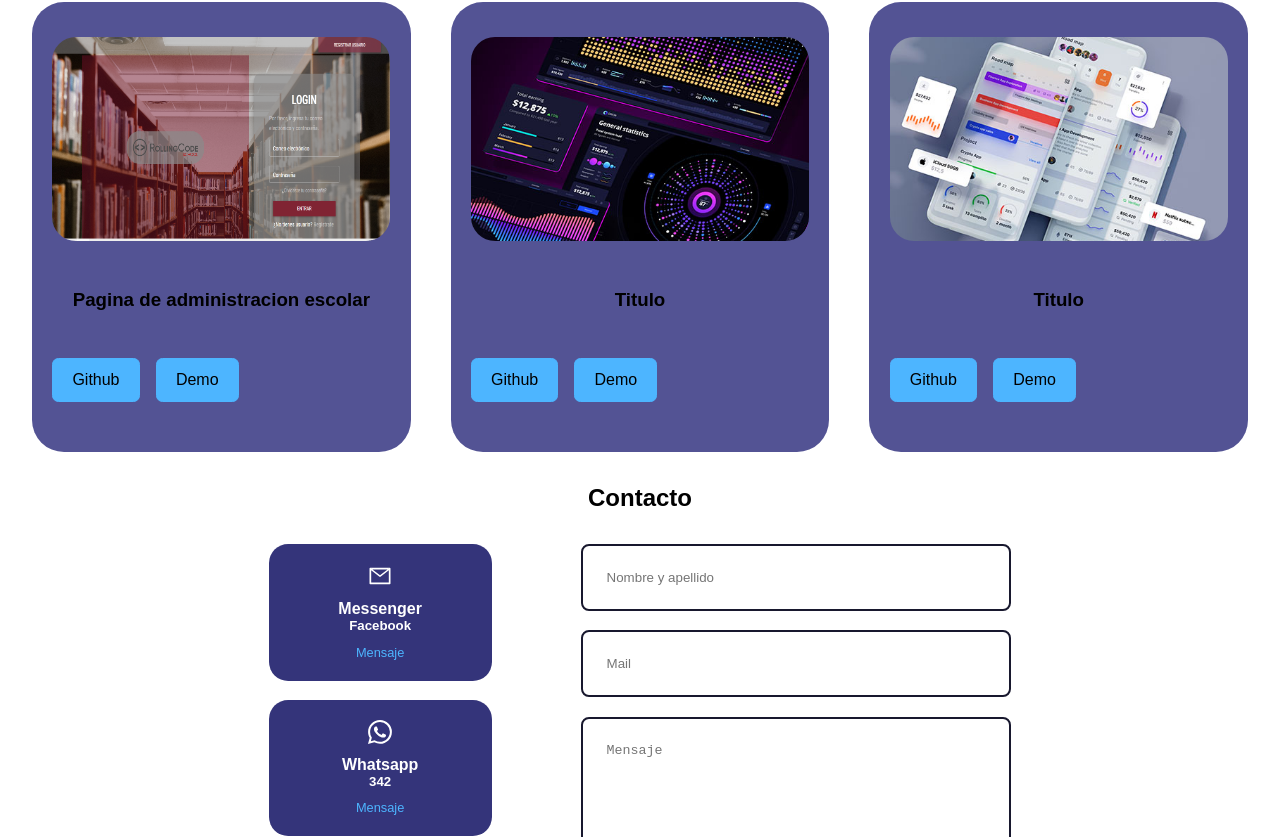
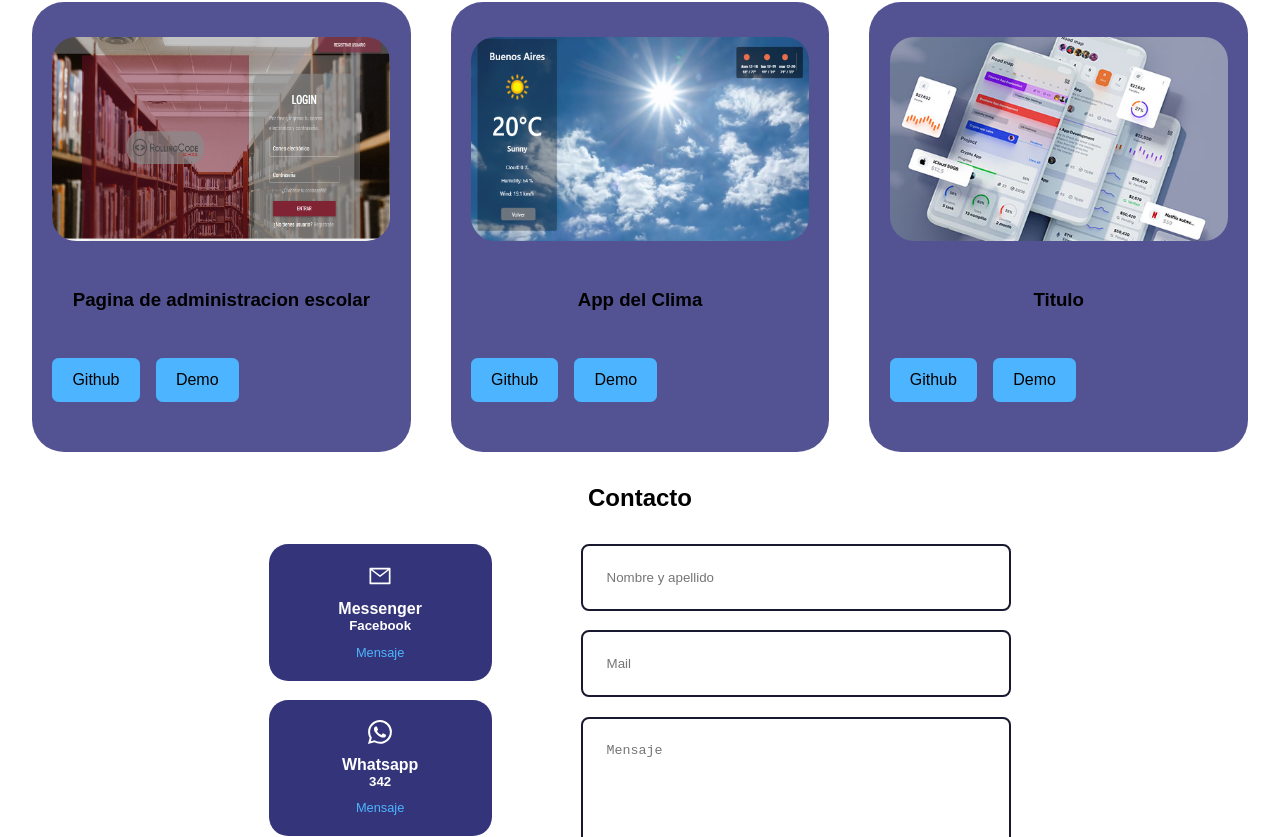
Before and after one commit to Dan1el-aguilar/PORTFOLIO, a React (Create React App) app: page / in a window 1280 px wide. Shown: the part 1962-2799 px from the top of the page. Built offline with nearby package versions, Linux system fonts and the light colour scheme.

Commit message:
add img appClima

```diff
--- a/src/components/Proyectos/Proyectos.jsx
+++ b/src/components/Proyectos/Proyectos.jsx
@@ -1,6 +1,6 @@
 import React from 'react'
 import IMGrolling from '../../assets/rollingcodefront.png'
-import IMG2 from '../../assets/portfolio2.jpg'
+import IMGclima from '../../assets/imgAppClima.png'
 import IMG3 from '../../assets/portfolio3.jpg'
 import './proyectos.css'
 
@@ -16,10 +16,10 @@ const Proyectos = () => {
     },
     {
       id: 2,
-      image: IMG2,
-      titulo: "Titulo",
-      github: "https://github.com",
-      demo: "https://dribbble.com/Alien_pixels"
+      image: IMGclima,
+      titulo: "App del Clima",
+      github: "https://github.com/marcosarias21/weather-app",
+      demo: "https://weather-app-ffdm.netlify.app"
     },
     {
       id: 3,
```
Also changed, not shown: src/assets/imgAppClima.png (added).
